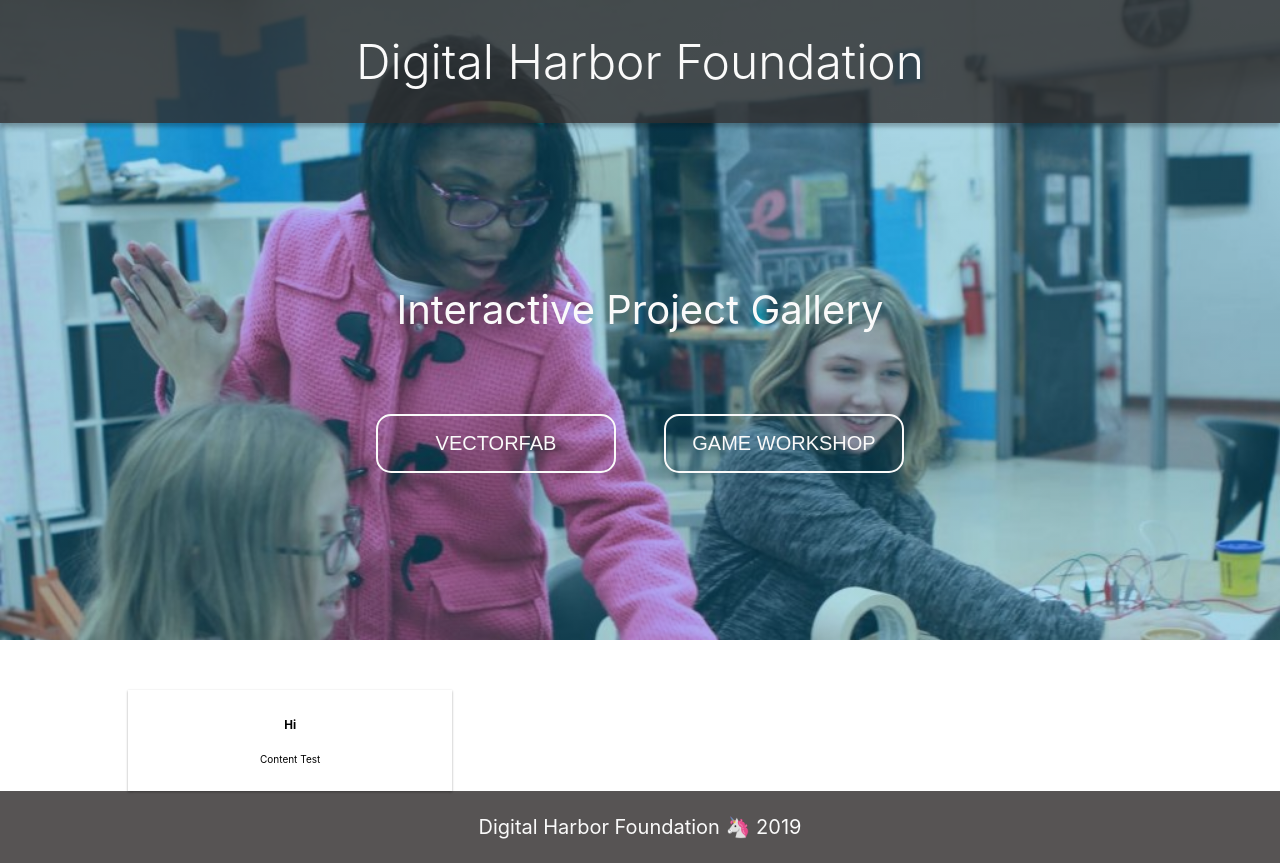
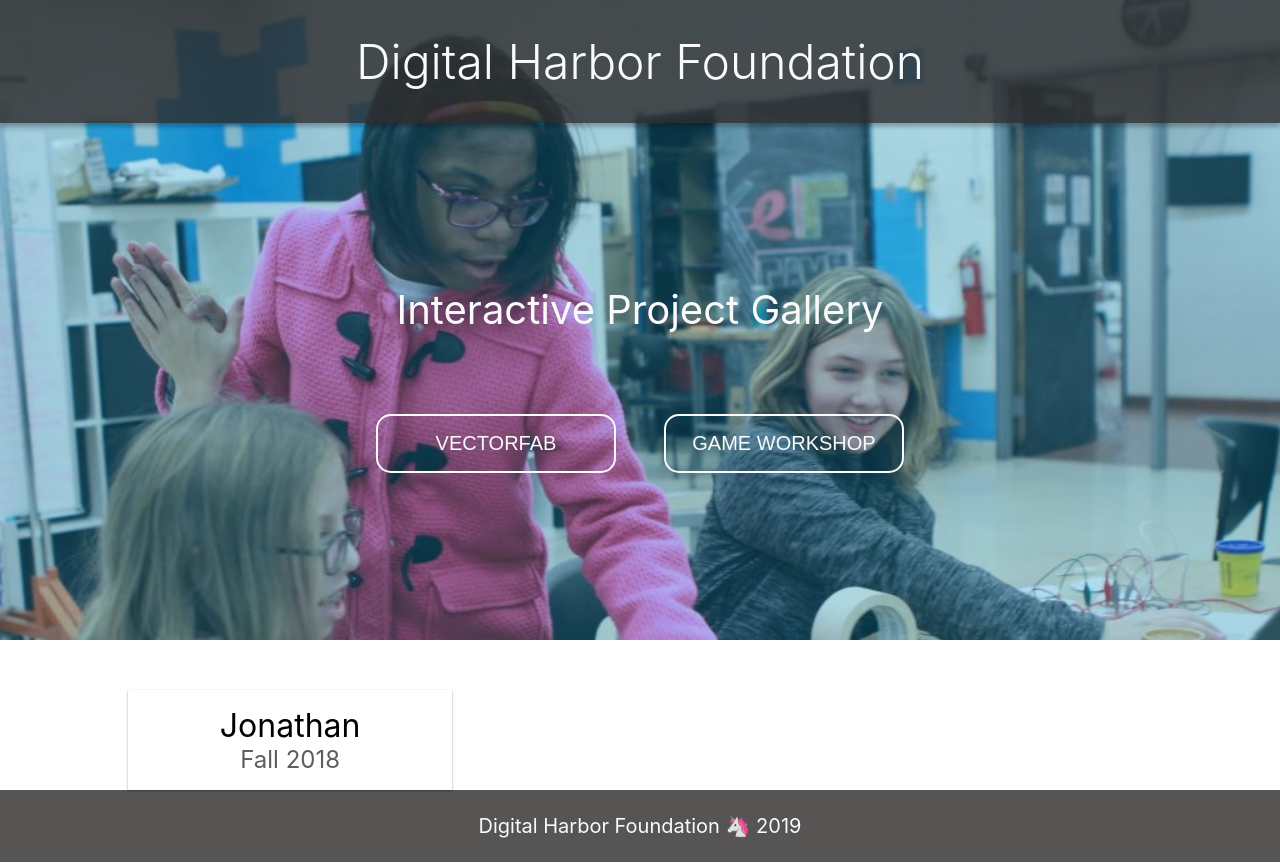
Before and after one commit to DigitalHarborFoundation/interactive-gallery-prototype, a React (Create React App) app: page / in a window 1280 px wide. Built offline with nearby package versions, Linux system fonts and the light colour scheme.

Commit message:
added markup and styles to the ProjectCard component

```diff
--- a/src/components/ProjectCard.js
+++ b/src/components/ProjectCard.js
@@ -6,8 +6,8 @@ class ProjectCard extends Component {
   render() {
     return (
       <CardWrapper>
-        <h3>Hi</h3>
-        <p>Content Test</p>
+        <YouthName>Jonathan</YouthName>
+        <ProjectSemester>Fall 2018</ProjectSemester>
       </CardWrapper>
     );
   }
@@ -16,6 +16,8 @@ class ProjectCard extends Component {
 ProjectCard.propTypes = {};
 
 ProjectCard.defaultProps = {};
+
+export default ProjectCard;
 
 const CardWrapper = styled.div`
   display: flex;
@@ -27,4 +29,20 @@ const CardWrapper = styled.div`
   transition: all 0.3s cubic-bezier(0.25, 0.8, 0.25, 1);
 `;
 
-export default ProjectCard;
+const ProjectImageContainer = styled.div``;
+
+const ProjectImage = styled.img``;
+
+const YouthName = styled.p`
+  color: #000;
+  font-size: 3.2rem;
+  margin: 0;
+  padding: 0;
+`;
+
+const ProjectSemester = styled.p`
+  color: #5c5f5f;
+  font-size: 2.4rem;
+  margin: 0;
+  padding: 0;
+`;
```
